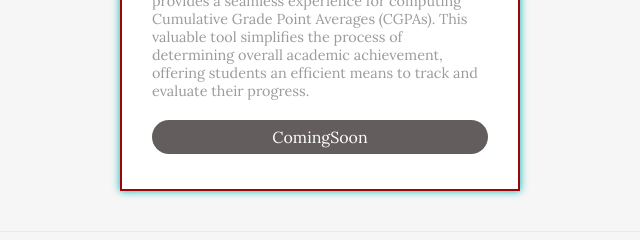
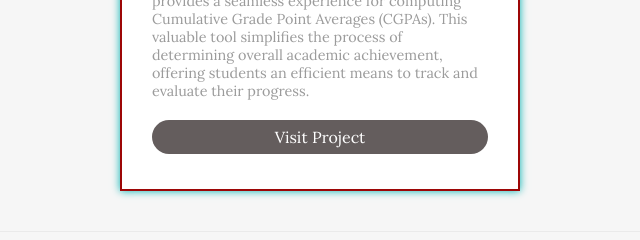
Before and after one commit to A-Square8/Personal-Portfolio-Website, a plain HTML site: page index.html in a window 1280 px wide. Shown: the part 1780-2020 px from the top of the page, 320-960 px from the left. Drawn offline with Linux system fonts and the light colour scheme; a web font is replaced by a local one.

Commit message:
Update index.html
added link to GPA-Calculator Project

```diff
--- a/index.html
+++ b/index.html
@@ -204,7 +204,8 @@
                             it provides a seamless experience for computing Cumulative Grade Point Averages (CGPAs).
                             This valuable tool simplifies the process of determining overall academic achievement,
                             offering students an efficient means to track and evaluate their progress.</p>
-                        <a class="read-more-button">ComingSoon</a>
+                        <a href="https://github.com/A-Square8/GPA-Calculator" target="_blank"
+                            class="read-more-button">Visit Project</a>
                     </div>
                 </div>
             </div>
```
